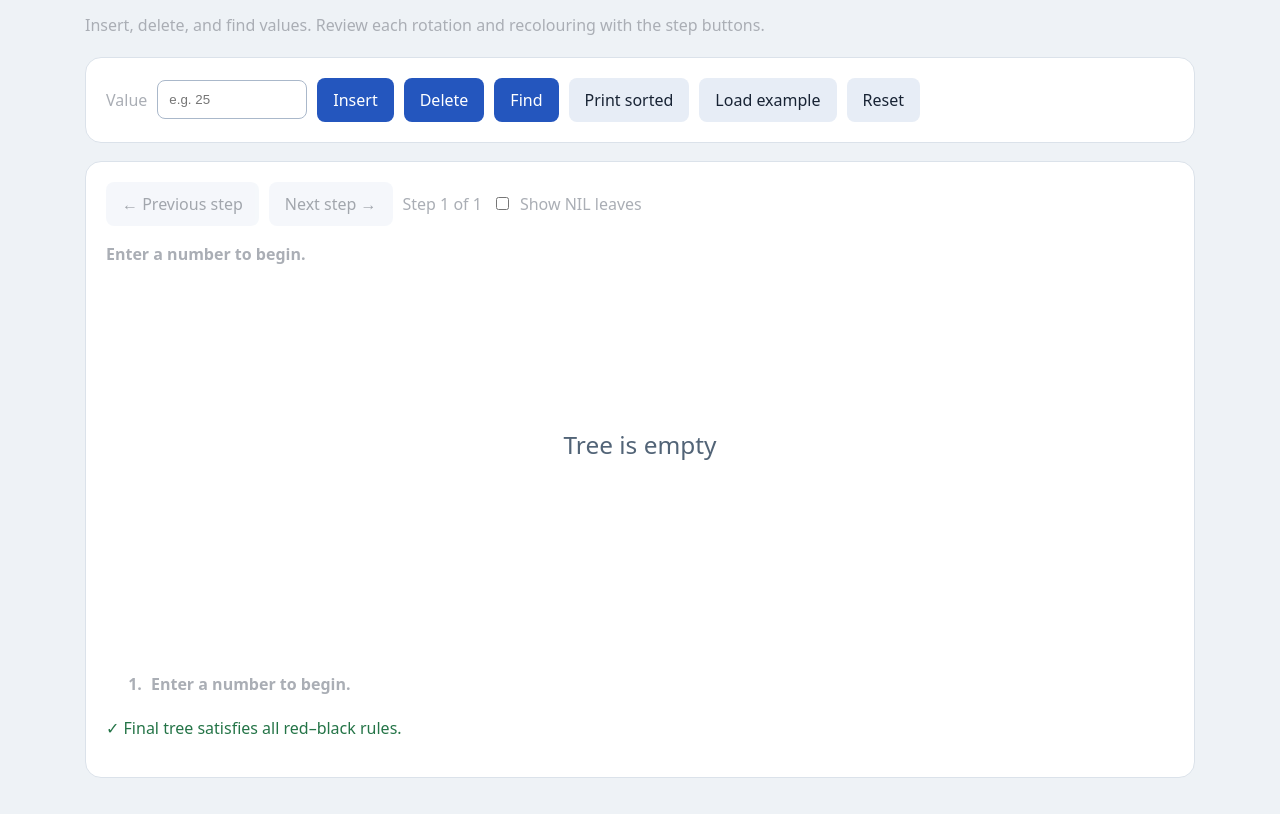
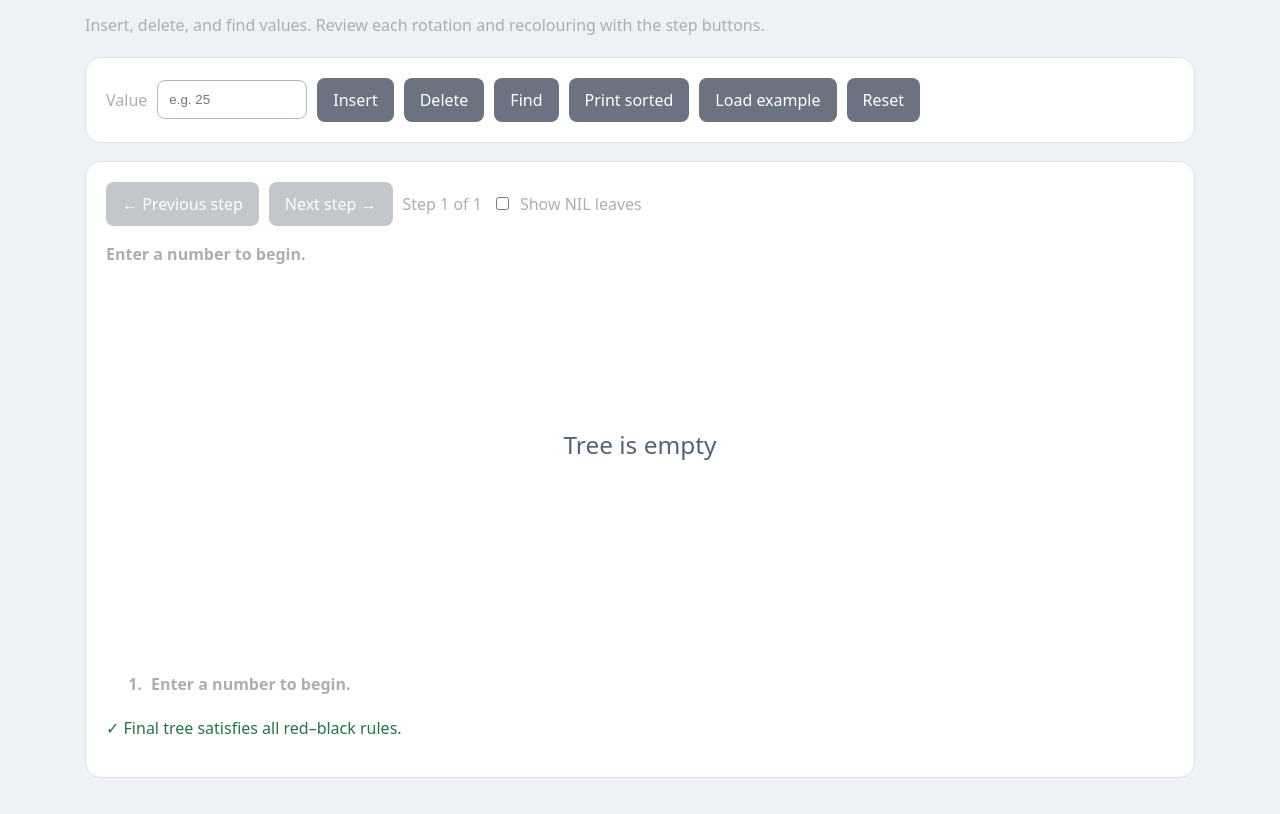
Before and after one commit to Tony82122/crispy-adventure, a website built with webpack: page index.html in a window 1280 px wide. Shown: the part 82-896 px from the top of the page. Built offline with nearby package versions, Linux system fonts and the light colour scheme.

Commit message:
UI changes

```diff
--- a/index.html
+++ b/index.html
@@ -2,6 +2,7 @@
 <html lang="en"><head><meta charset="utf-8"><meta name="viewport" content="width=device-width, initial-scale=1"><title>Red–Black Tree Lab</title>
 <style>
 *{box-sizing:border-box}body{margin:0;background:#eef2f6;color: #aaaeb5;font:16px system-ui,sans-serif}  main{max-width:1150px;margin:36px auto;padding:0 20px}  h1{margin-bottom:6px}  p{line-height:1.6}  .card{background:white;border:1px solid #dbe2ea;border-radius:16px;padding:20px;margin:18px 0}  .controls{display:flex;gap:10px;flex-wrap:wrap;align-items:center}  input{padding:11px;width:150px;border:1px solid #aab8ca;border-radius:8px}  button{padding:11px 16px;border:0;border-radius:8px;background:#2456be;color:white;font:inherit;cursor:pointer}  button:disabled{opacity:.4;cursor:default}  .secondary{background:#e7edf6;color:#182334}  #canvas{overflow:auto}  svg{display:block;min-width:100%;height:auto}  #message{min-height:28px;font-weight:600}  li{padding:5px}  label{display:flex;align-items:center;gap:8px}  label input{width:auto}  .muted{color:#526477;font-size:14px}  #steps{max-height:280px;overflow:auto}  #status{color:#247447}  a{color:#2456be}  code{background:#eef2f6;padding:2px 5px}
+button,.secondary{background:#6b7280;color:white}
 @media(max-width:600px){main{margin:20px auto;padding:0 12px}.card{padding:14px;margin:12px 0}.controls{gap:8px}.card.controls>input{flex:1 1 120px;min-width:0}.card.controls>button{flex:1 1 calc(50% - 8px);padding:10px 8px}.card:not(.controls)>.controls>button{flex:1 1 130px;padding:10px 8px}.card:not(.controls)>.controls>label{flex:1 1 100%}h1{font-size:1.7rem}#message{overflow-wrap:anywhere}#canvas svg{width:100%!important;min-width:0}}
 </style></head><body><main>
 <h1>Red–Black Trees</h1><p>Insert, delete, and find values. Review each rotation and recolouring with the step buttons.</p>
```
